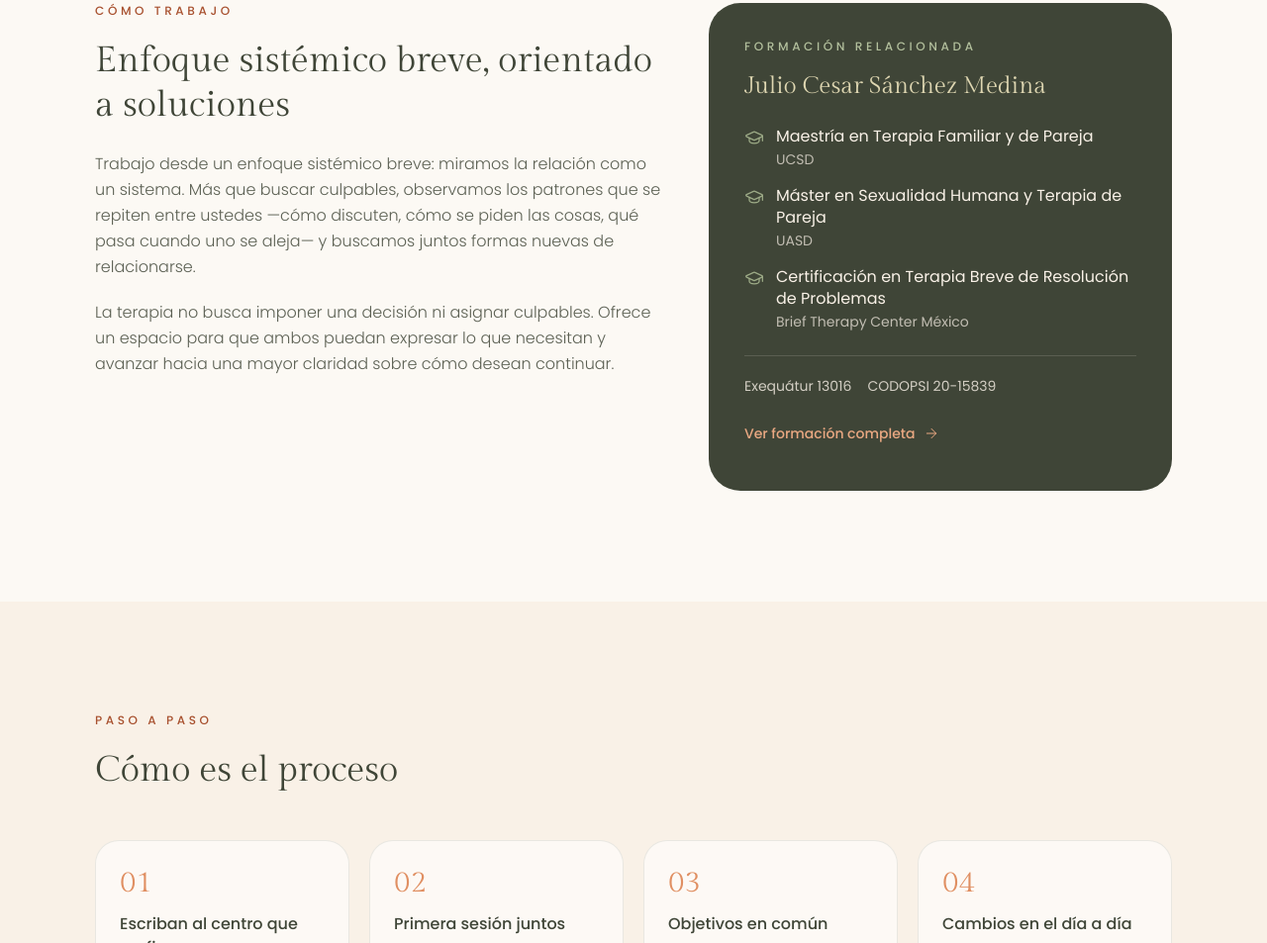
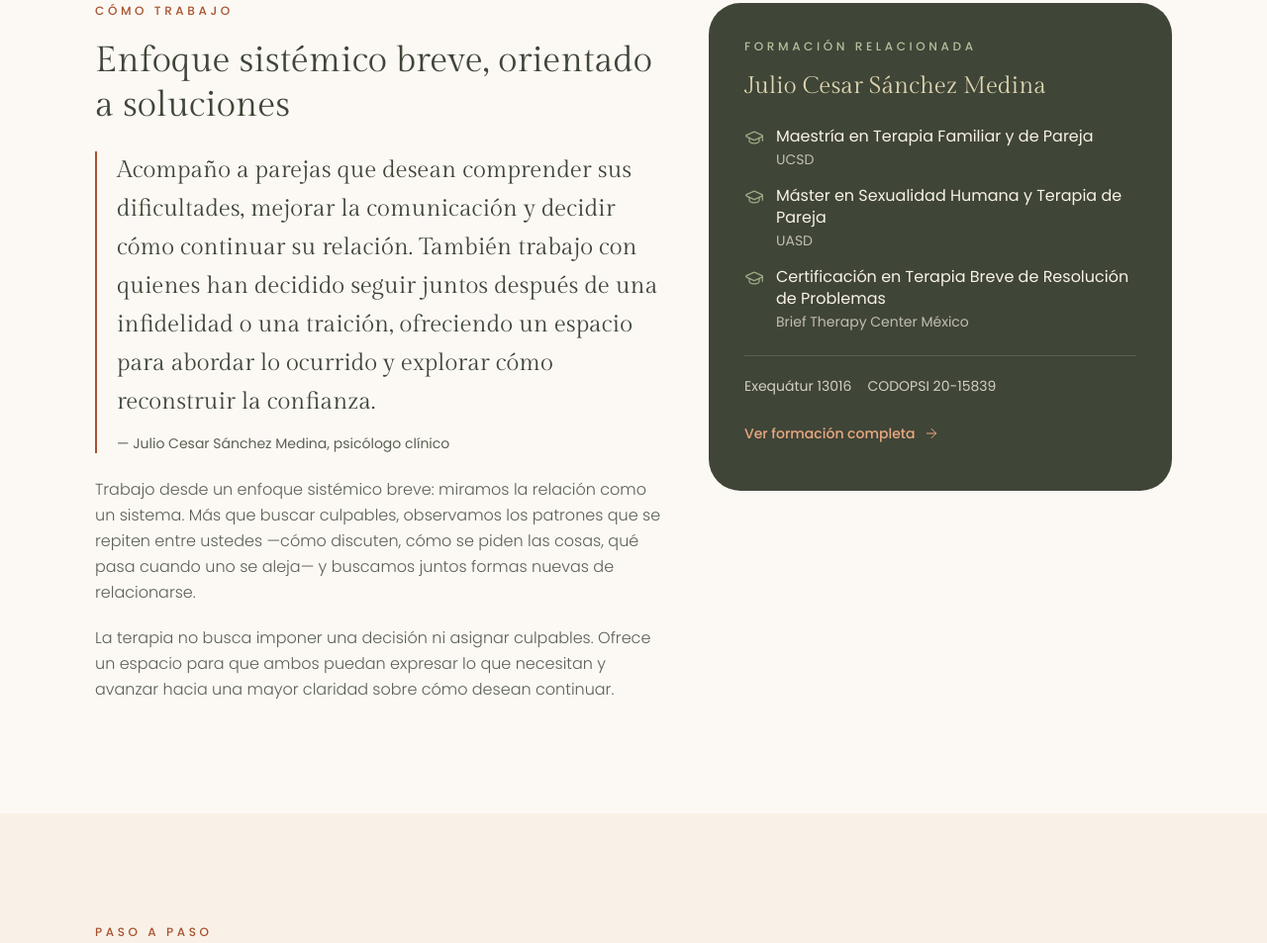
Before and after one commit to jhossuarodriguez/julio-landing, an Astro site: page /terapia-de-pareja/ in a window 1280 px wide. Shown: the part 1433-2386 px from the top of the page at 99% size. Built offline with nearby package versions, Linux system fonts and the light colour scheme; Astro itself is replaced by a stand-in of ours; no server answers; a web font is replaced by a local one.

Commit message:
Experiencia propia de Julio en cada servicio
- Texto en primera persona de Julio destacado al inicio de "Cómo trabajo"
  en las 4 páginas de servicio, firmado con su nombre y rol
- Como párrafos (no <blockquote>/<figure>) para que los extractores de IA
  lo incluyan; verificado con trafilatura en las 4 páginas
- Terapia familiar: quitada la frase de "Cómo trabajo" que repetía su texto

Co-Authored-By: Claude Opus 5.5 <noreply@anthropic.com>

```diff
--- a/src/data/servicios.ts
+++ b/src/data/servicios.ts
@@ -22,6 +22,8 @@ export type ServicePage = {
   /** "¿Cuándo puede ayudarte?" */
   whenIntro: string;
   when: string[];
+  /** Experiencia propia de Julio (primera persona), destacada al inicio de "Cómo trabajo" */
+  practice: string;
   /** "Cómo trabajo" */
   approach: string[];
   /** Credenciales más relevantes para este servicio (títulos de @/config/site → credentials.education) */
@@ -74,6 +76,8 @@ export const servicePages: Record<ServiceSlug, ServicePage> = {
       "Cambios en la vida sexual.",
       "Otras preocupaciones que estén afectando el bienestar o la relación.",
     ],
+    practice:
+      "Ofrezco un espacio respetuoso, sin juicios ni discriminación, para conversar sobre inquietudes relacionadas con la sexualidad y la intimidad. El acompañamiento se ajusta a las necesidades de cada persona o pareja y a los objetivos que acuerden en consulta.",
     approach: [
       "La terapia sexual es una forma de psicoterapia: se trabaja conversando. No hay exploraciones físicas ni ejercicios que te hagan sentir incómodo o incómoda; todo se hace a tu ritmo y con tu consentimiento.",
       "Trabajo desde un enfoque sistémico breve, orientado a la construcción de soluciones. Más que quedarnos solo en el problema, buscamos entender cómo se mantiene la dificultad en tu vida y en tu relación, y construimos pasos concretos para cambiarla. Juntos definiremos metas de trabajo realistas y respuestas acordes con sus circunstancias.",
@@ -156,6 +160,8 @@ export const servicePages: Record<ServiceSlug, ServicePage> = {
       "Las decisiones importantes sobre la relación.",
       "Continuar juntos después de una infidelidad o una traición: explorar lo ocurrido, comprender cómo les ha afectado y abordar la reconstrucción de la confianza.",
     ],
+    practice:
+      "Acompaño a parejas que desean comprender sus dificultades, mejorar la comunicación y decidir cómo continuar su relación. También trabajo con quienes han decidido seguir juntos después de una infidelidad o una traición, ofreciendo un espacio para abordar lo ocurrido y explorar cómo reconstruir la confianza.",
     approach: [
       "Trabajo desde un enfoque sistémico breve: miramos la relación como un sistema. Más que buscar culpables, observamos los patrones que se repiten entre ustedes —cómo discuten, cómo se piden las cosas, qué pasa cuando uno se aleja— y buscamos juntos formas nuevas de relacionarse.",
       "La terapia no busca imponer una decisión ni asignar culpables. Ofrece un espacio para que ambos puedan expresar lo que necesitan y avanzar hacia una mayor claridad sobre cómo desean continuar.",
@@ -239,6 +245,8 @@ export const servicePages: Record<ServiceSlug, ServicePage> = {
       "Rupturas amorosas.",
       "Los retos emocionales que pueden surgir al vivir con una condición crónica.",
     ],
+    practice:
+      "En mi práctica ofrezco un acompañamiento personalizado, enfocado en comprender cómo se manifiestan las dificultades en el presente y en construir respuestas acordes con las habilidades y necesidades de cada persona. Trabajo junto a quien consulta para reconocer sus recursos y definir objetivos que tengan sentido para su situación.",
     approach: [
       "Trabajo desde un enfoque sistémico breve, orientado a la construcción de soluciones. Eso significa que, además de entender lo que te ocurre, ponemos el foco en tus recursos, en lo que ya funciona y en los pasos concretos que puedes dar.",
       "El proceso se adapta a tus necesidades y a los objetivos que definamos juntos, respetando tu ritmo y tu historia.",
@@ -316,9 +324,10 @@ export const servicePages: Record<ServiceSlug, ServicePage> = {
       "Necesitan que cada integrante pueda expresar su perspectiva y sentirse escuchado.",
       "Buscan un equilibrio entre el apoyo familiar y la autonomía de cada persona adulta.",
     ],
+    practice:
+      "Acompaño a familias con hijos adultos que desean comprender sus dinámicas, abordar conflictos y mejorar la comunicación. El proceso toma en cuenta la perspectiva de cada integrante y busca construir formas de relacionarse que respondan a las necesidades de la familia.",
     approach: [
       "Trabajo desde un enfoque sistémico breve: miramos a la familia como un sistema en el que lo que hace cada integrante influye en los demás. Más que buscar culpables, observamos los patrones que se repiten y buscamos juntos formas nuevas de relacionarse.",
-      "El trabajo considera la perspectiva de cada integrante y la dinámica familiar en conjunto, respetando la autonomía y las necesidades de las personas adultas.",
     ],
     relevantCredentials: [
       "Maestría en Terapia Familiar y de Pareja",
--- a/src/pages/[servicio].astro
+++ b/src/pages/[servicio].astro
@@ -164,6 +164,11 @@ const schema = [
           <h2 class="mt-5 font-display text-3xl leading-tight text-forest sm:text-4xl">
             Enfoque sistémico breve, orientado a soluciones
           </h2>
+          <!-- Párrafos (no <blockquote>/<figure>) para que los extractores de IA incluyan este texto -->
+          <div class="mt-6 border-l-2 border-terracotta-700 pl-5">
+            <p class="font-display text-xl leading-relaxed text-forest sm:text-2xl">{page.practice}</p>
+            <p class="mt-3 text-sm text-forest/85">— {site.name}, {site.role.toLowerCase()}</p>
+          </div>
           <div class="mt-6 space-y-5 leading-relaxed font-light text-forest/85">
             {page.approach.map((p) => <p>{p}</p>)}
           </div>
```
